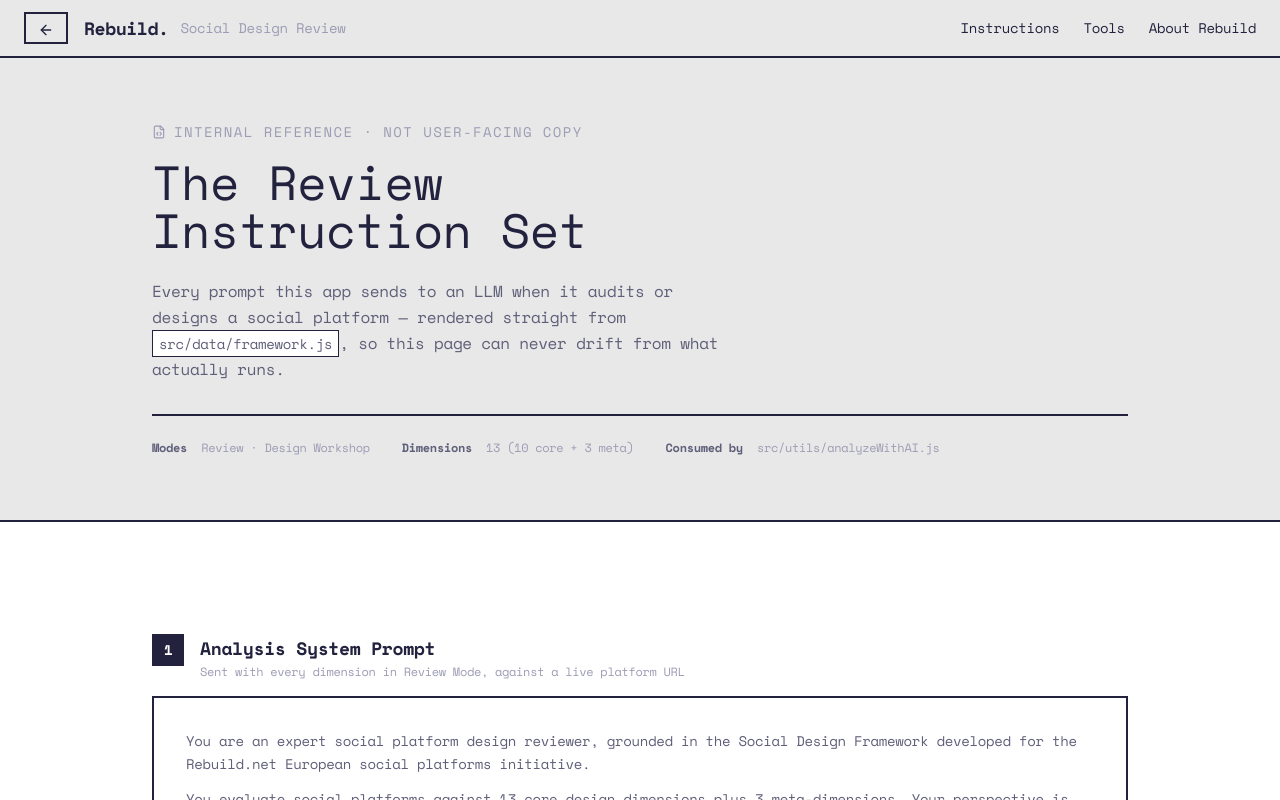
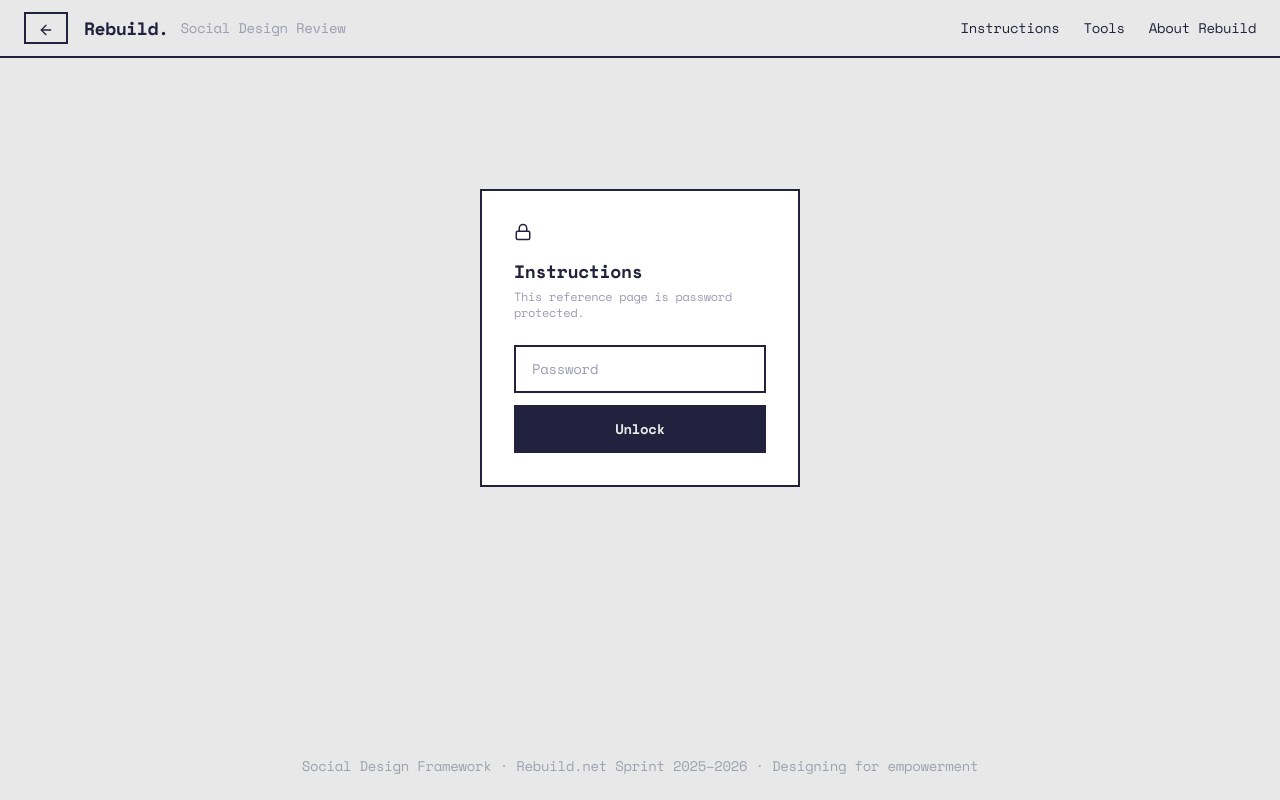
Before and after one commit to soenderlev-real/social-design-review, a React (Vite) app: page / in a window 1280 px wide. Both pictures are taken after a click on the button "Instructions". Shown: the top 800 px of the page. Built offline with nearby package versions, Linux system fonts and the light colour scheme.

Commit message:
Remove dimension-count note; add password gate to Instructions page
Client-side password check (sessionStorage-backed) so casual visitors
don't stumble into the internal reference page via the header link.

```diff
--- a/src/components/InstructionsView.jsx
+++ b/src/components/InstructionsView.jsx
@@ -122,7 +122,57 @@
   );
 }
 
+const UNLOCK_KEY = 'sdr_instructions_unlocked';
+const PASSWORD = 'rebuildrebuild';
+
+function PasswordGate({ onUnlock }) {
+  const [value, setValue] = useState('');
+  const [error, setError] = useState(false);
+
+  function handleSubmit(e) {
+    e.preventDefault();
+    if (value === PASSWORD) {
+      sessionStorage.setItem(UNLOCK_KEY, '1');
+      onUnlock();
+    } else {
+      setError(true);
+    }
+  }
+
+  return (
+    <section className="min-h-[70vh] flex items-center justify-center px-6">
+      <form onSubmit={handleSubmit} className="w-full max-w-xs border-2 border-dark bg-white p-8">
+        <Icons.Lock size={18} className="text-dark mb-4" />
+        <h1 className="font-bold text-dark text-lg mb-1">Instructions</h1>
+        <p className="text-xs text-muted mb-6">This reference page is password protected.</p>
+        <input
+          type="password"
+          value={value}
+          onChange={e => { setValue(e.target.value); setError(false); }}
+          placeholder="Password"
+          autoFocus
+          className="w-full px-4 py-3 border-2 border-dark bg-light text-dark placeholder-muted focus:outline-none focus:bg-white transition-colors text-sm mb-3"
+        />
+        {error && <p className="text-xs text-rb-red mb-3">Incorrect password.</p>}
+        <button type="submit" className="w-full bg-dark text-light border-2 border-dark py-3 font-bold text-sm hover:bg-darker transition-colors">
+          Unlock
+        </button>
+      </form>
+    </section>
+  );
+}
+
 export default function InstructionsView() {
+  const [unlocked, setUnlocked] = useState(() => sessionStorage.getItem(UNLOCK_KEY) === '1');
+
+  if (!unlocked) {
+    return <PasswordGate onUnlock={() => setUnlocked(true)} />;
+  }
+
+  return <InstructionsContent />;
+}
+
+function InstructionsContent() {
   const socialObj = CONCEPTS.find(c => c.id === 'social-object');
   const intentObj = CONCEPTS.find(c => c.id === 'platform-intent');
   const coreConcepts = CONCEPTS.filter(c =>
@@ -213,10 +263,6 @@
               ))}
             </div>
           </Section>
-
-          <div className="mt-10 p-5 border-2 border-rb-orange bg-rb-orange-tint text-sm text-dark leading-relaxed">
-            <strong>Note</strong> — the Analysis prompt's own text says &ldquo;13 core design dimensions plus 3 meta-dimensions&rdquo; (16 total), but <code className="bg-white border border-dark px-1 py-0.5 text-xs">CONCEPTS</code> above currently defines 10 core + 3 meta = 13. Worth a look if the dimension count should match.
-          </div>
         </div>
       </section>
     </div>
```
